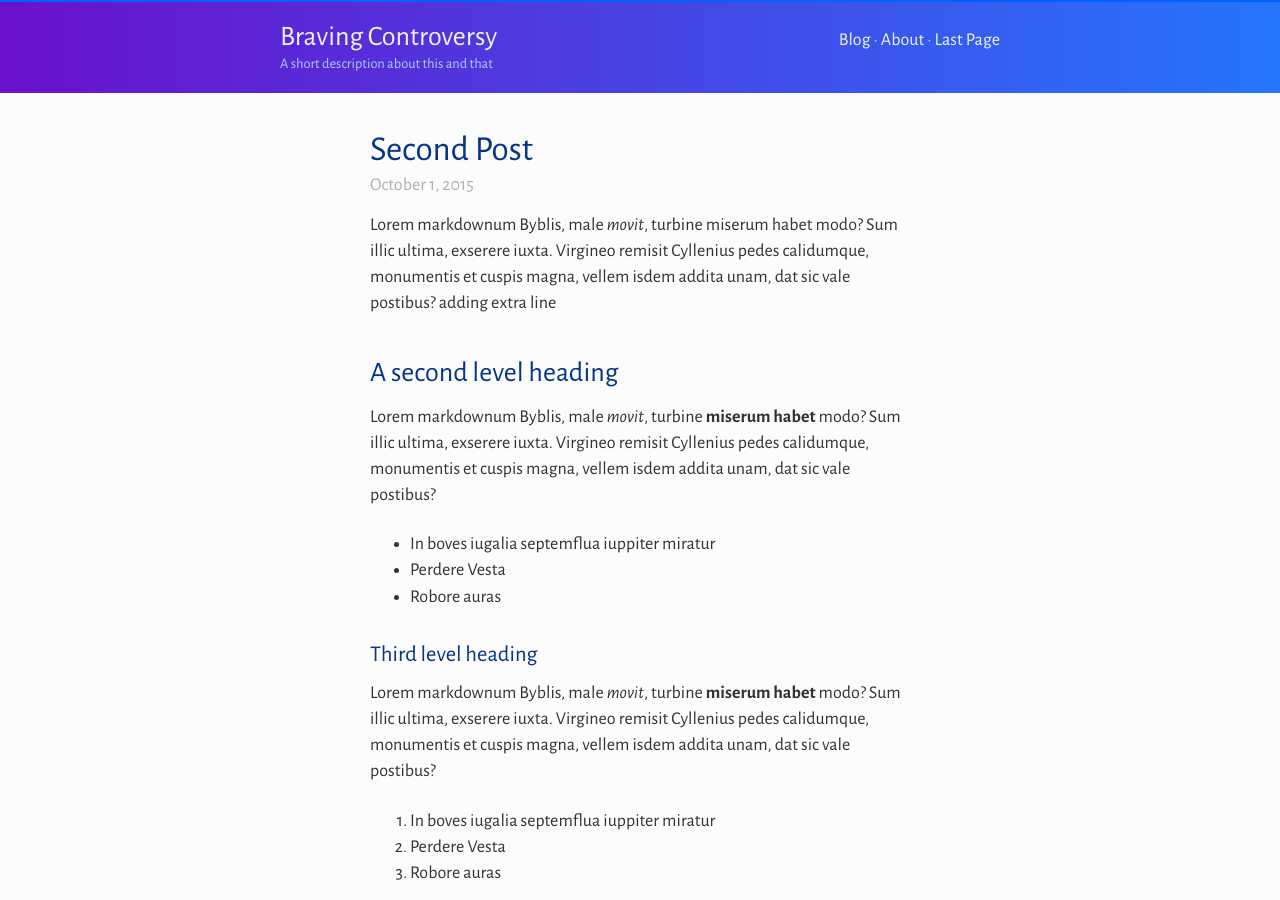
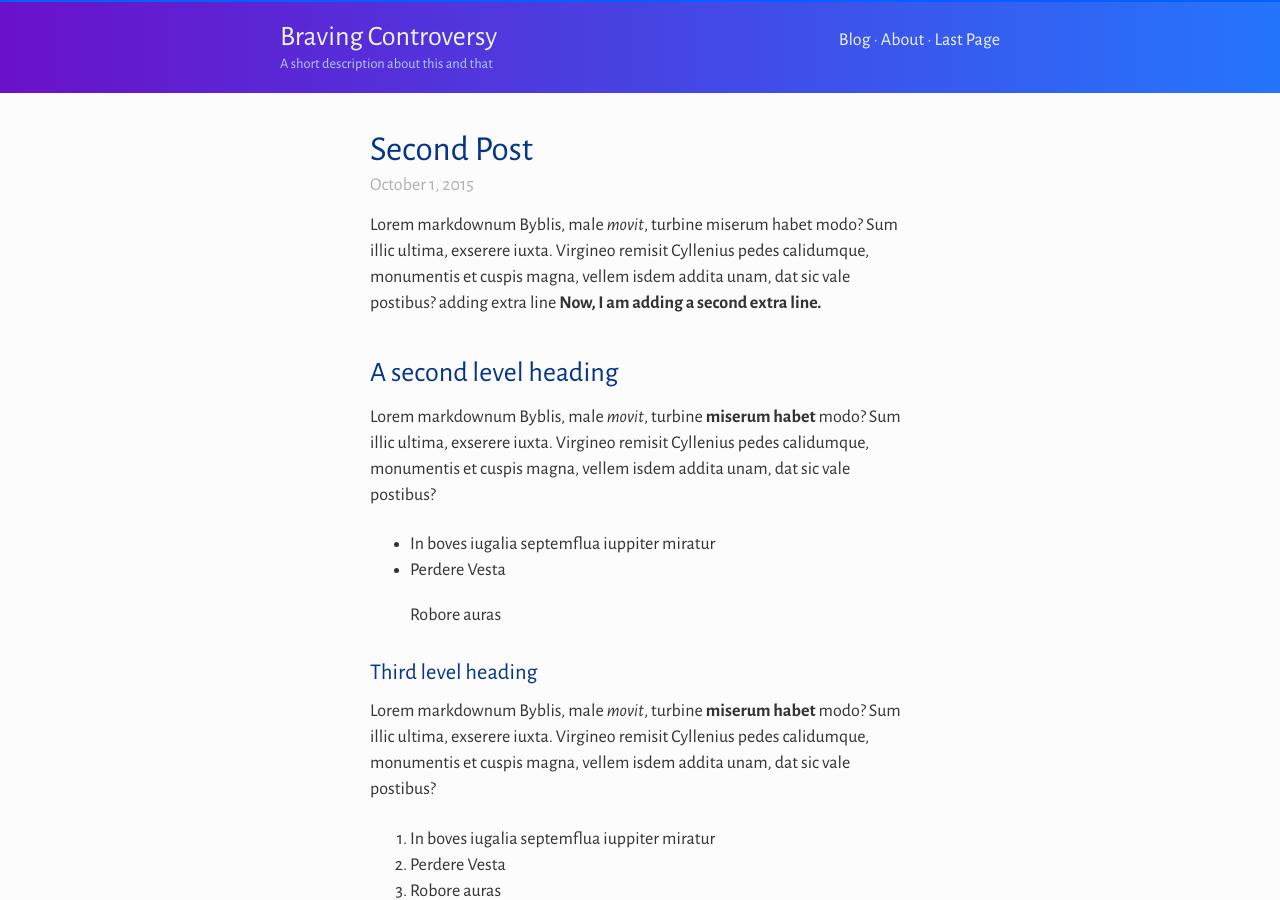
Before and after one commit to peace60895/peace60895.github.io, a Jekyll site: the page built from _posts/2015-10-1-Second-Post.md, in a window 1280 px wide and 900 px high. Built offline with Jekyll 4.4.1, drawn with Linux system fonts in a browser that asks for light colours; comment, search, counter and statistics services are not loaded.

Commit message:
Update 2015-10-1-Second-Post.md

```diff
--- a/_posts/2015-10-1-Second-Post.md
+++ b/_posts/2015-10-1-Second-Post.md
@@ -3,12 +3,14 @@ layout: post
 title: Second Post
 author: John Smith
 tags: cats dogs rabbits
+published: true
 ---
 
 Lorem markdownum Byblis, male _movit_, turbine miserum habet modo? Sum illic
 ultima, exserere iuxta. Virgineo remisit Cyllenius pedes calidumque, monumentis
 et cuspis magna, vellem isdem addita unam, dat sic vale postibus?
 adding extra line
+**Now, I am adding a second extra line.**
 
 ## A second level heading
 
@@ -18,7 +20,8 @@ et cuspis magna, vellem isdem addita unam, dat sic vale postibus?
 
 - In boves iugalia septemflua iuppiter miratur
 - Perdere Vesta
-- Robore auras
+
+> Robore auras
 
 ### Third level heading
 
```
